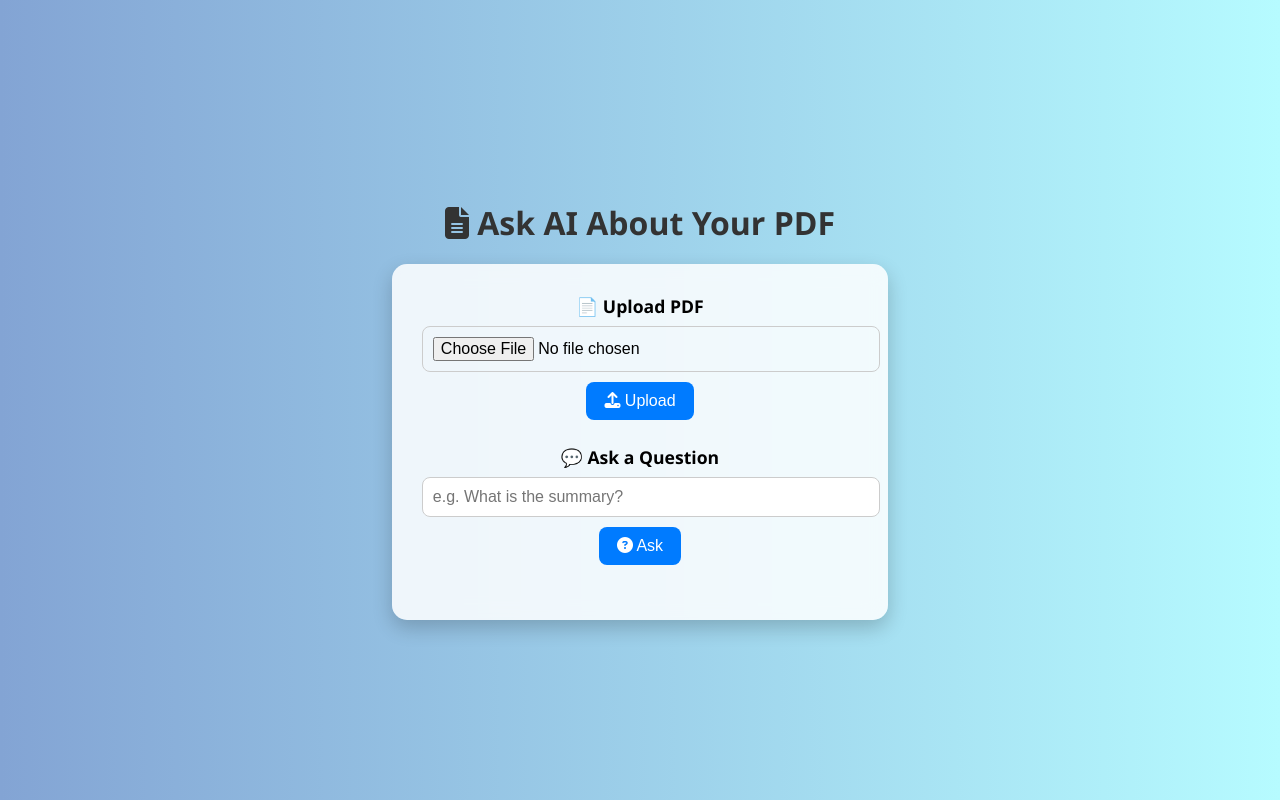
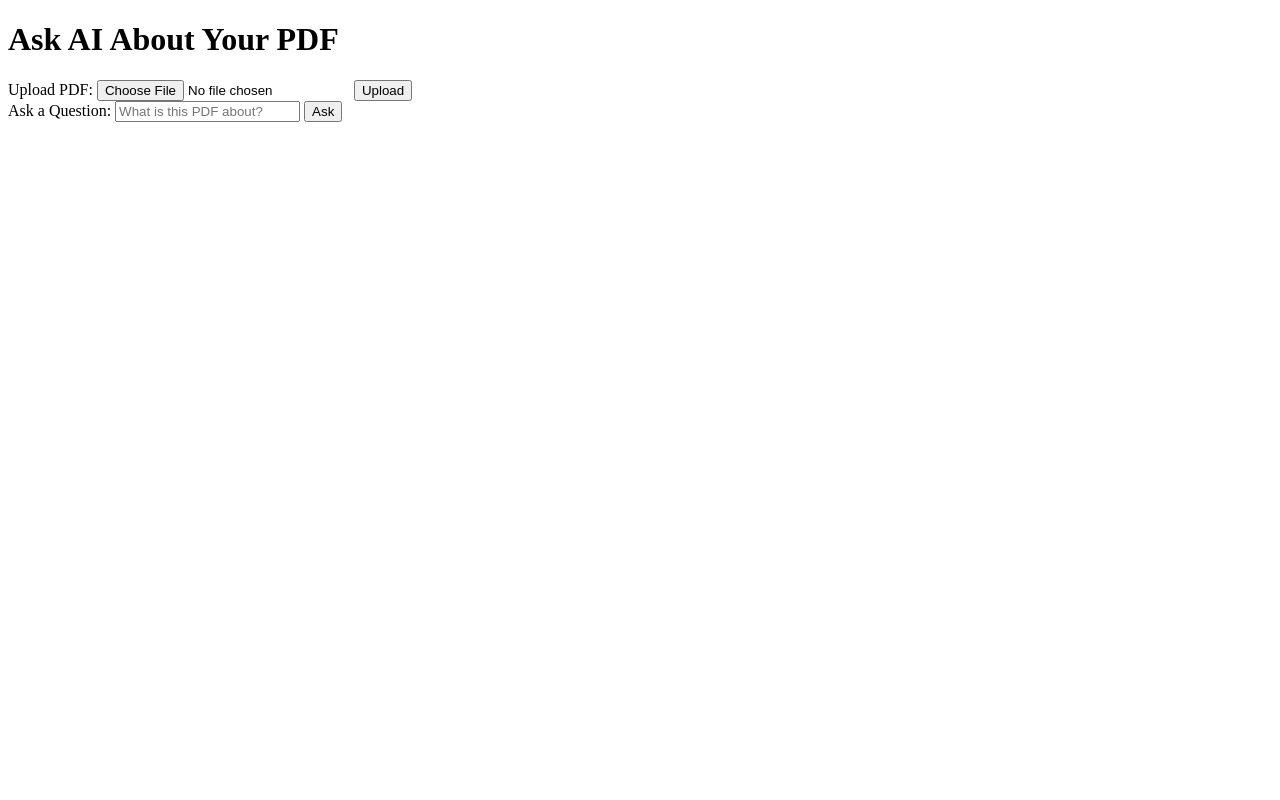
Before and after one commit to Gajaindra/SimpleAiproject, a Flask app: page / in a window 1280 px wide. Run offline with Flask 3, Linux system fonts and the light colour scheme.

Commit message:
index.html

```diff
--- a/templates/index.html
+++ b/templates/index.html
@@ -2,35 +2,26 @@
 <html lang="en">
 <head>
     <meta charset="UTF-8">
-    <meta name="viewport" content="width=device-width, initial-scale=1.0">
     <title>Ask AI About Your PDF</title>
-    <link rel="stylesheet" href="/static/style.css">
-    <link rel="stylesheet" href="https://cdnjs.cloudflare.com/ajax/libs/font-awesome/6.5.0/css/all.min.css">
 </head>
 <body>
-    <div class="container">
-        <h1><i class="fas fa-file-alt"></i> Ask AI About Your PDF</h1>
+    <h1>Ask AI About Your PDF</h1>
 
-        <div class="card">
     <form method="POST" enctype="multipart/form-data">
-                <label for="pdf">📄 Upload PDF</label>
-                <input type="file" name="pdf" id="pdf" required>
-                <button type="submit"><i class="fas fa-upload"></i> Upload</button>
+        <label>Upload PDF:</label>
+        <input type="file" name="pdf" required>
+        <button type="submit">Upload</button>
     </form>
 
     <form method="POST">
-                <label for="question">💬 Ask a Question</label>
-                <input type="text" name="question" id="question" placeholder="e.g. What is the summary?" required>
-                <button type="submit"><i class="fas fa-question-circle"></i> Ask</button>
+        <label>Ask a Question:</label>
+        <input type="text" name="question" placeholder="What is this PDF about?" required>
+        <button type="submit">Ask</button>
     </form>
-        </div>
 
     {% if answer %}
-            <div class="answer">
-                <h3>🤖 AI Answer:</h3>
+        <h3>Answer:</h3>
         <p>{{ answer }}</p>
-            </div>
     {% endif %}
-    </div>
 </body>
 </html>
```
Lines whose indentation alone changed are shown as unchanged.
